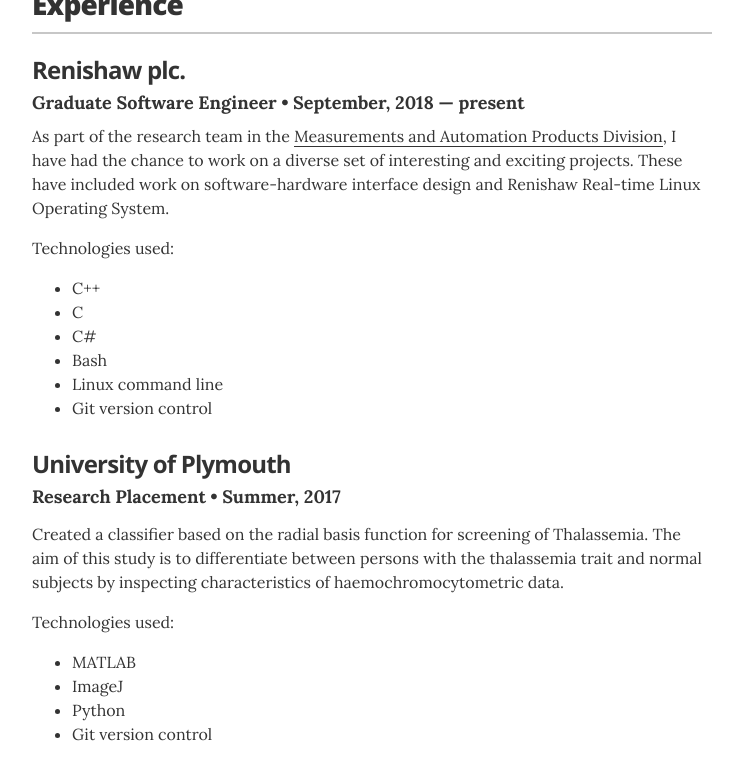
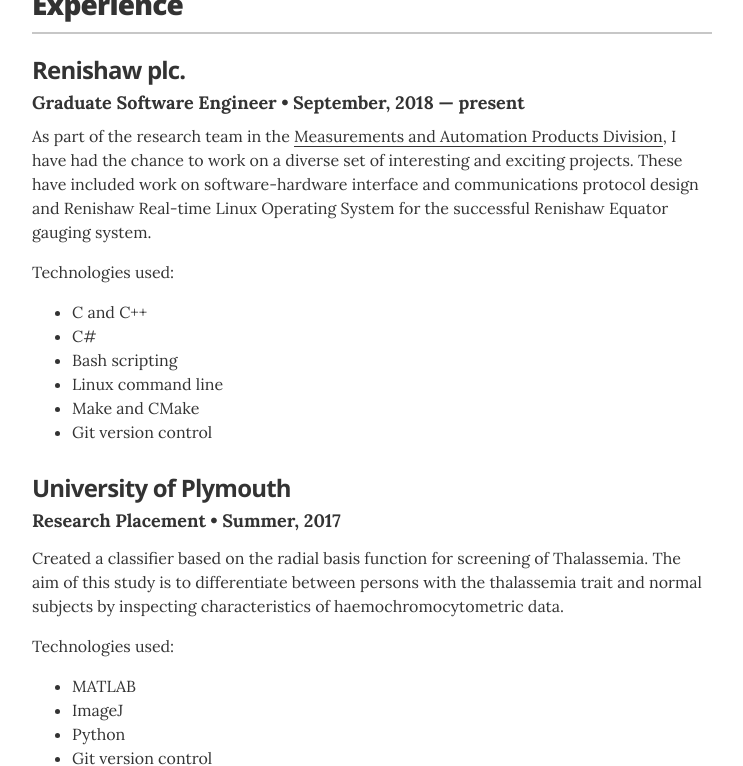
Before and after one commit to nmazidi/nmazidi.github.io, a Jekyll site: the page built from index.html, in a window 1280 px wide and 900 px high, scrolled down 360 px, cut to the strip 134-900 px from the top of the window. Shown: the whole strip, without its empty margins (268-1011 px from the left). Built offline with Jekyll 4.4.1, drawn with Linux system fonts in a browser that asks for light colours.

Commit message:
more renishaw desc

```diff
--- a/_data/experience.yml
+++ b/_data/experience.yml
@@ -2,7 +2,7 @@
 - company: Renishaw plc.
   position: Graduate Software Engineer
   duration:  September, 2018 &mdash; present
-  summary: As part of the research team in the <a href="https://www.renishaw.com/en/equator-gauging-system--12595">Measurements and Automation Products Division</a>, I have had the chance to work on a diverse set of interesting and exciting projects. These have included work on software-hardware interface design and Renishaw Real-time Linux Operating System. <p>Technologies used:</p><ul><li>C++</li><li>C</li><li>C#</li><li>Bash</li><li>Linux command line</li><li>Git version control</li></ul>
+  summary: As part of the research team in the <a href="https://www.renishaw.com/en/equator-gauging-system--12595">Measurements and Automation Products Division</a>, I have had the chance to work on a diverse set of interesting and exciting projects. These have included work on software-hardware interface and communications protocol design and Renishaw Real-time Linux Operating System for the successful Renishaw Equator gauging system. <p>Technologies used:</p><ul><li>C and C++</li><li>C#</li><li>Bash scripting</li><li>Linux command line</li><li>Make and CMake</li><li>Git version control</li></ul>
 
 - company: University of Plymouth
   position: Research Placement
```
